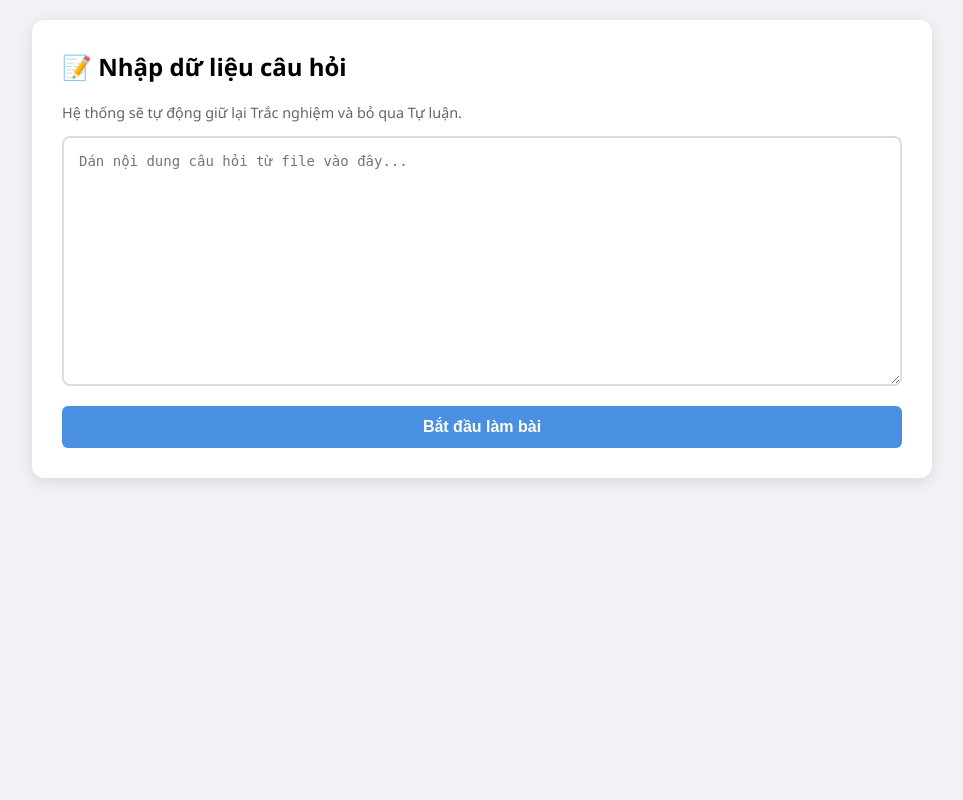
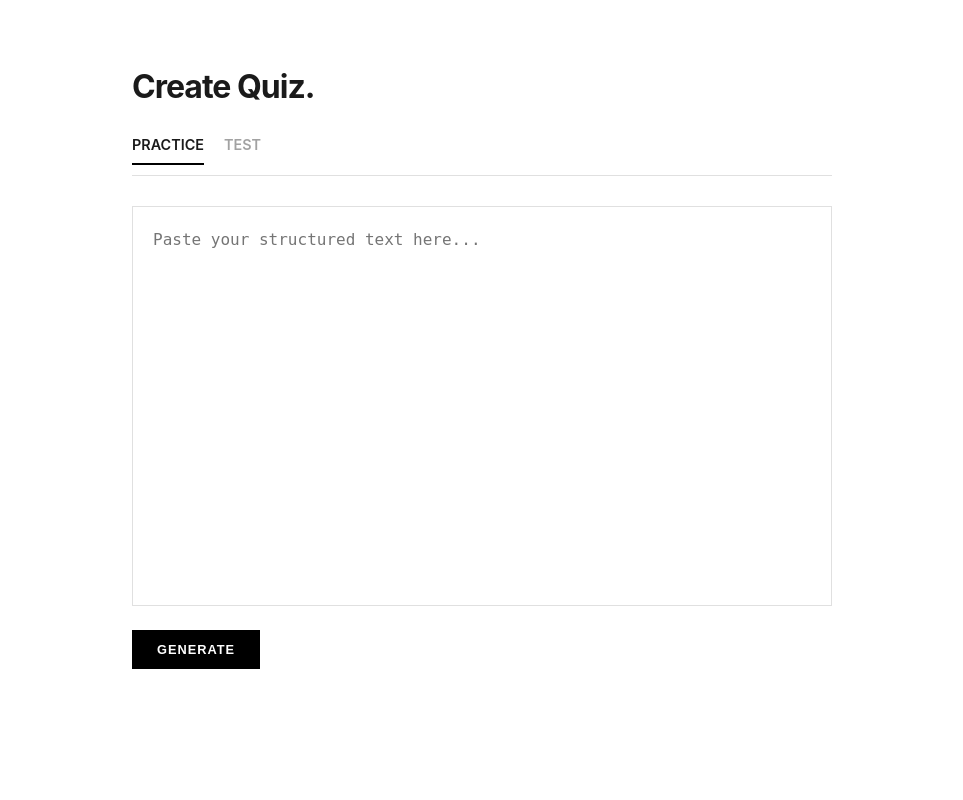
Before and after one commit to zKdKaidO/QuizApp, a Flask app: page / in a window 1280 px wide. Shown: the whole page, without its empty margins (158-1121 px from the left). Run offline with Flask 3, Linux system fonts and the light colour scheme.

Commit message:
Change UI

```diff
--- a/templates/index.html
+++ b/templates/index.html
@@ -3,125 +3,231 @@
 <head>
     <meta charset="UTF-8">
     <meta name="viewport" content="width=device-width, initial-scale=1.0">
-    <title>Advanced Quiz System</title>
+    <title>Q-Studio | Minimalist Quiz Platform</title>
     <style>
-        :root { --primary: #4a90e2; --success: #2ecc71; --danger: #e74c3c; --bg: #f0f2f5; }
-        body { font-family: 'Segoe UI', Tahoma, Geneva, Verdana, sans-serif; background: var(--bg); margin: 0; padding: 20px; }
-        .container { max-width: 900px; margin: 0 auto; }
+        :root {
+            --bg: #ffffff;
+            --sidebar-bg: #fafafa;
+            --text: #1a1a1a;
+            --border: #e0e0e0;
+            --accent: #000000;
+            --correct: #27ae60;
+            --wrong: #c0392b;
+            --hover: #f5f5f5;
+        }
 
-        /* Input Section */
-        #inputSection { background: white; padding: 30px; border-radius: 12px; box-shadow: 0 4px 15px rgba(0,0,0,0.1); margin-bottom: 20px; }
-        textarea { width: 100%; height: 250px; border: 2px solid #ddd; border-radius: 8px; padding: 15px; font-size: 14px; box-sizing: border-box; transition: border-color 0.3s; }
-        textarea:focus { border-color: var(--primary); outline: none; }
-        .btn-main { background: var(--primary); color: white; border: none; padding: 12px 30px; border-radius: 6px; cursor: pointer; font-size: 16px; margin-top: 15px; font-weight: bold; width: 100%; }
+        body { font-family: "Inter", -apple-system, sans-serif; background: var(--bg); color: var(--text); margin: 0; display: flex; height: 100vh; overflow: hidden; }
 
-        /* Header & Timer */
-        .quiz-header { display: flex; justify-content: space-between; align-items: center; background: white; padding: 15px 25px; border-radius: 10px; margin-bottom: 20px; position: sticky; top: 10px; z-index: 100; box-shadow: 0 2px 10px rgba(0,0,0,0.05); display: none; }
-        #timer { font-size: 20px; font-weight: bold; color: var(--primary); }
+        /* Sidebar Styling */
+        .sidebar { width: 280px; background: var(--sidebar-bg); border-right: 1px solid var(--border); display: flex; flex-direction: column; transition: all 0.3s; }
+        .sidebar-header { padding: 30px 20px; font-weight: 800; font-size: 1.2rem; letter-spacing: -0.5px; border-bottom: 1px solid var(--border); }
+        .question-nav { padding: 20px; overflow-y: auto; flex-grow: 1; display: grid; grid-template-columns: repeat(4, 1fr); gap: 10px; }
+        .nav-item { width: 100%; aspect-ratio: 1; border: 1px solid var(--border); display: flex; align-items: center; justify-content: center; cursor: pointer; font-size: 0.9rem; border-radius: 4px; transition: 0.2s; }
+        .nav-item:hover { background: var(--hover); }
+        .nav-item.active { background: var(--accent); color: white; border-color: var(--accent); }
+        .nav-item.answered { border-color: var(--accent); border-width: 2px; }
 
-        /* Quiz Area */
-        .question-card { background: white; padding: 25px; border-radius: 12px; margin-bottom: 20px; box-shadow: 0 2px 10px rgba(0,0,0,0.05); }
-        .question-text { font-size: 18px; font-weight: 600; margin-bottom: 20px; color: #333; }
-        .option { display: block; margin: 10px 0; padding: 15px; border: 2px solid #edf2f7; border-radius: 8px; cursor: pointer; transition: all 0.2s; }
-        .option:hover { background: #f8fafc; border-color: #cbd5e0; }
-        .option.correct { background: #d4edda !important; border-color: var(--success) !important; color: #155724; font-weight: bold; }
-        .option.wrong { background: #f8d7da !important; border-color: var(--danger) !important; color: #721c24; }
+        /* Main Content */
+        .main-container { flex-grow: 1; display: flex; flex-direction: column; overflow-y: auto; background: var(--bg); position: relative; }
+        .top-bar { padding: 15px 40px; border-bottom: 1px solid var(--border); display: flex; justify-content: space-between; align-items: center; position: sticky; top: 0; background: white; z-index: 10; }
+        .quiz-content { max-width: 700px; margin: 40px auto; padding: 0 20px; width: 100%; }
+
+        /* Typography & Forms */
+        h2 { font-weight: 700; font-size: 2rem; margin-bottom: 30px; letter-spacing: -1px; }
+        textarea { width: 100%; height: 400px; border: 1px solid var(--border); padding: 20px; font-size: 1rem; line-height: 1.6; resize: none; margin-bottom: 20px; box-sizing: border-box; }
+        textarea:focus { outline: none; border-color: var(--accent); }
+
+        .btn { background: var(--accent); color: white; border: none; padding: 12px 25px; cursor: pointer; font-weight: 600; text-transform: uppercase; font-size: 0.8rem; letter-spacing: 1px; transition: 0.3s; }
+        .btn:hover { opacity: 0.8; }
+        .btn-outline { background: transparent; color: var(--text); border: 1px solid var(--text); margin-left: 10px; }
+
+        /* Quiz UI */
+        .mode-selector { display: flex; gap: 20px; margin-bottom: 30px; border-bottom: 1px solid var(--border); padding-bottom: 10px; }
+        .mode-option { cursor: pointer; opacity: 0.4; font-weight: 600; font-size: 0.9rem; }
+        .mode-option.active { opacity: 1; border-bottom: 2px solid var(--accent); padding-bottom: 10px; }
+
+        .question-card { margin-bottom: 60px; scroll-margin-top: 100px; }
+        .q-text { font-size: 1.2rem; font-weight: 600; margin-bottom: 25px; line-height: 1.4; }
+        .option { padding: 15px 20px; border: 1px solid var(--border); margin-bottom: 12px; cursor: pointer; transition: all 0.2s; border-radius: 2px; }
+        .option:hover { border-color: var(--accent); }
+        .option.selected { background: #f0f0f0; border-color: var(--accent); }
+
+        /* Feedback Colors */
+        .option.correct { color: white; background: var(--correct) !important; border-color: var(--correct) !important; }
+        .option.wrong { color: white; background: var(--wrong) !important; border-color: var(--wrong) !important; }
+
+        #scoreOverlay { display: none; text-align: center; padding: 50px; background: white; border: 1px solid var(--border); margin-top: 40px; }
+        .score-val { font-size: 4rem; font-weight: 800; display: block; margin: 20px 0; }
     </style>
 </head>
 <body>
 
-<div class="container">
-    <!-- Khu vực nhập liệu -->
-    <div id="inputSection">
-        <h2 style="margin-top:0">📝 Nhập dữ liệu câu hỏi</h2>
-        <p style="color: #666; font-size: 0.9em;">Hệ thống sẽ tự động giữ lại Trắc nghiệm và bỏ qua Tự luận.</p>
-        <textarea id="rawText" placeholder="Dán nội dung câu hỏi từ file vào đây..."></textarea>
-        <button class="btn-main" onclick="generateQuiz()">Bắt đầu làm bài</button>
+<div class="sidebar" id="sidebar" style="display:none;">
+    <div class="sidebar-header">QUESTIONS</div>
+    <div class="question-nav" id="questionNav"></div>
+    <div style="padding: 20px; border-top: 1px solid var(--border);">
+        <button class="btn" style="width: 100%;" id="submitAllBtn" onclick="submitQuiz()">Nộp bài</button>
+    </div>
+</div>
+
+<div class="main-container">
+    <div class="top-bar" id="topBar" style="display:none;">
+        <div id="quizTimer">00:00</div>
+        <div id="quizModeIndicator" style="font-weight:600; text-transform: uppercase; font-size: 0.8rem;"></div>
     </div>
 
-    <!-- Thanh trạng thái và Timer -->
-    <div class="quiz-header" id="quizHeader">
-        <span id="qCount">Tổng số: 0 câu</span>
-        <div id="timer">Thời gian: 00:00</div>
+    <div class="quiz-content" id="inputSection">
+        <h2>Create Quiz.</h2>
+        <div class="mode-selector">
+            <div class="mode-option active" onclick="setMode('practice', this)">PRACTICE</div>
+            <div class="mode-option" onclick="setMode('test', this)">TEST</div>
+        </div>
+        <textarea id="rawText" placeholder="Paste your structured text here..."></textarea>
+        <button class="btn" onclick="generateQuiz()">Generate</button>
     </div>
 
-    <!-- Khu vực hiển thị câu hỏi -->
-    <div id="quizArea"></div>
+    <div class="quiz-content" id="quizArea" style="display:none;">
+        <div id="questionsContainer"></div>
+        <div id="scoreOverlay">
+            <h3>Kết quả bài kiểm tra</h3>
+            <span class="score-val" id="finalScore">0/10</span>
+            <p id="scoreDetail"></p>
+            <button class="btn" onclick="location.reload()">Làm đề khác</button>
+        </div>
+    </div>
 </div>
 
 <script>
+    let questions = [];
+    let currentMode = 'practice';
+    let userAnswers = {};
     let startTime;
     let timerInterval;
 
-    function startTimer() {
-        startTime = Date.now();
-        timerInterval = setInterval(() => {
-            const elapsed = Date.now() - startTime;
-            const minutes = Math.floor(elapsed / 60000);
-            const seconds = Math.floor((elapsed % 60000) / 1000);
-            document.getElementById('timer').innerText =
-                `Thời gian: ${minutes.toString().padStart(2, '0')}:${seconds.toString().padStart(2, '0')}`;
-        }, 1000);
+    function setMode(mode, el) {
+        currentMode = mode;
+        document.querySelectorAll('.mode-option').forEach(opt => opt.classList.remove('active'));
+        el.classList.add('active');
     }
 
     async function generateQuiz() {
         const text = document.getElementById('rawText').value;
-        if(!text.trim()) return alert("Vui lòng dán nội dung!");
+        if(!text.trim()) return;
 
         const res = await fetch('/generate', {
             method: 'POST',
             headers: {'Content-Type': 'application/json'},
             body: JSON.stringify({text})
         });
-        const questions = await res.json();
+        questions = await res.json();
 
-        if(questions.length === 0) return alert("Không tìm thấy câu hỏi trắc nghiệm nào!");
+        // Ẩn/Hiện giao diện
+        document.getElementById('inputSection').style.display = 'none';
+        document.getElementById('sidebar').style.display = 'flex';
+        document.getElementById('topBar').style.display = 'flex';
+        document.getElementById('quizArea').style.display = 'block';
+        document.getElementById('quizModeIndicator').innerText = `Mode: ${currentMode}`;
 
-        // Ẩn phần nhập liệu và hiện Header
-        document.getElementById('inputSection').style.display = 'none';
-        document.getElementById('quizHeader').style.display = 'flex';
-        document.getElementById('qCount').innerText = `Tổng số: ${questions.length} câu`;
+        if(currentMode === 'practice') document.getElementById('submitAllBtn').style.display = 'none';
 
+        renderQuiz();
+        renderSidebar();
         startTimer();
-        renderQuiz(questions);
     }
 
-    function renderQuiz(questions) {
-        const area = document.getElementById('quizArea');
-        area.innerHTML = '';
+    function renderSidebar() {
+        const nav = document.getElementById('questionNav');
+        nav.innerHTML = '';
+        questions.forEach((_, i) => {
+            const item = document.createElement('div');
+            item.className = 'nav-item';
+            item.id = `nav-${i}`;
+            item.innerText = i + 1;
+            item.onclick = () => document.getElementById(`q-${i}`).scrollIntoView({behavior: 'smooth'});
+            nav.appendChild(item);
+        });
+    }
 
-        questions.forEach((q, idx) => {
+    function renderQuiz() {
+        const container = document.getElementById('questionsContainer');
+        container.innerHTML = '';
+        questions.forEach((q, i) => {
             const qDiv = document.createElement('div');
             qDiv.className = 'question-card';
-            qDiv.innerHTML = `<div class="question-text">Câu ${idx + 1}: ${q.question}</div>`;
+            qDiv.id = `q-${i}`;
+            qDiv.innerHTML = `<div class="q-text">${i + 1}. ${q.question}</div>`;
 
             q.options.forEach(opt => {
-                const btn = document.createElement('div');
-                btn.className = 'option';
-                btn.innerText = `${opt.label}. ${opt.text}`;
-                btn.onclick = () => {
-                    // Ngăn việc chọn lại sau khi đã hiện đáp án
-                    if(qDiv.classList.contains('answered')) return;
-                    qDiv.classList.add('answered');
-
-                    if (opt.label === q.answer) {
-                        btn.classList.add('correct');
-                    } else {
-                        btn.classList.add('wrong');
-                        // Highlight đáp án đúng
-                        qDiv.querySelectorAll('.option').forEach(b => {
-                            if(b.innerText.startsWith(q.answer + "." ) || b.innerText.startsWith(q.answer + ")")) {
-                                b.classList.add('correct');
-                            }
-                        });
-                    }
-                };
-                qDiv.appendChild(btn);
+                const optDiv = document.createElement('div');
+                optDiv.className = 'option';
+                optDiv.innerText = `${opt.label}. ${opt.text}`;
+                optDiv.onclick = () => handleSelect(i, opt.label, optDiv, qDiv);
+                qDiv.appendChild(optDiv);
             });
-            area.appendChild(qDiv);
+            container.appendChild(qDiv);
         });
     }
+
+    function handleSelect(qIdx, label, optDiv, qCard) {
+        if (currentMode === 'practice' && qCard.classList.contains('answered')) return;
+        if (currentMode === 'test' && document.getElementById('scoreOverlay').style.display === 'block') return;
+
+        // Lưu câu trả lời
+        userAnswers[qIdx] = label;
+        document.getElementById(`nav-${qIdx}`).classList.add('answered');
+
+        if (currentMode === 'practice') {
+            qCard.classList.add('answered');
+            const correctLabel = questions[qIdx].answer;
+            if (label === correctLabel) {
+                optDiv.classList.add('correct');
+            } else {
+                optDiv.classList.add('wrong');
+                // Show correct one
+                qCard.querySelectorAll('.option').forEach(o => {
+                    if(o.innerText.startsWith(correctLabel)) o.classList.add('correct');
+                });
+            }
+        } else {
+            // Test Mode: Chỉ highlight lựa chọn
+            qCard.querySelectorAll('.option').forEach(o => o.classList.remove('selected'));
+            optDiv.classList.add('selected');
+        }
+    }
+
+    function submitQuiz() {
+        clearInterval(timerInterval);
+        let correctCount = 0;
+        questions.forEach((q, i) => {
+            const qCard = document.getElementById(`q-${i}`);
+            const correctLabel = q.answer;
+            const userLabel = userAnswers[i];
+
+            if(userLabel === correctLabel) correctCount++;
+
+            // Highlight kết quả
+            qCard.querySelectorAll('.option').forEach(o => {
+                if(o.innerText.startsWith(correctLabel)) o.classList.add('correct');
+                if(userLabel && userLabel !== correctLabel && o.innerText.startsWith(userLabel)) o.classList.add('wrong');
+            });
+        });
+
+        const scoreOn10 = ((correctCount / questions.length) * 10).toFixed(2);
+        document.getElementById('questionsContainer').style.display = 'none';
+        document.getElementById('scoreOverlay').style.display = 'block';
+        document.getElementById('finalScore').innerText = `${scoreOn10}/10`;
+        document.getElementById('scoreDetail').innerText = `Bạn đúng ${correctCount} trên tổng số ${questions.length} câu hỏi.`;
+    }
+
+    function startTimer() {
+        startTime = Date.now();
+        timerInterval = setInterval(() => {
+            const elapsed = Date.now() - startTime;
+            const m = Math.floor(elapsed / 60000).toString().padStart(2, '0');
+            const s = Math.floor((elapsed % 60000) / 1000).toString().padStart(2, '0');
+            document.getElementById('quizTimer').innerText = `${m}:${s}`;
+        }, 1000);
+    }
 </script>
-
 </body>
 </html>
```
